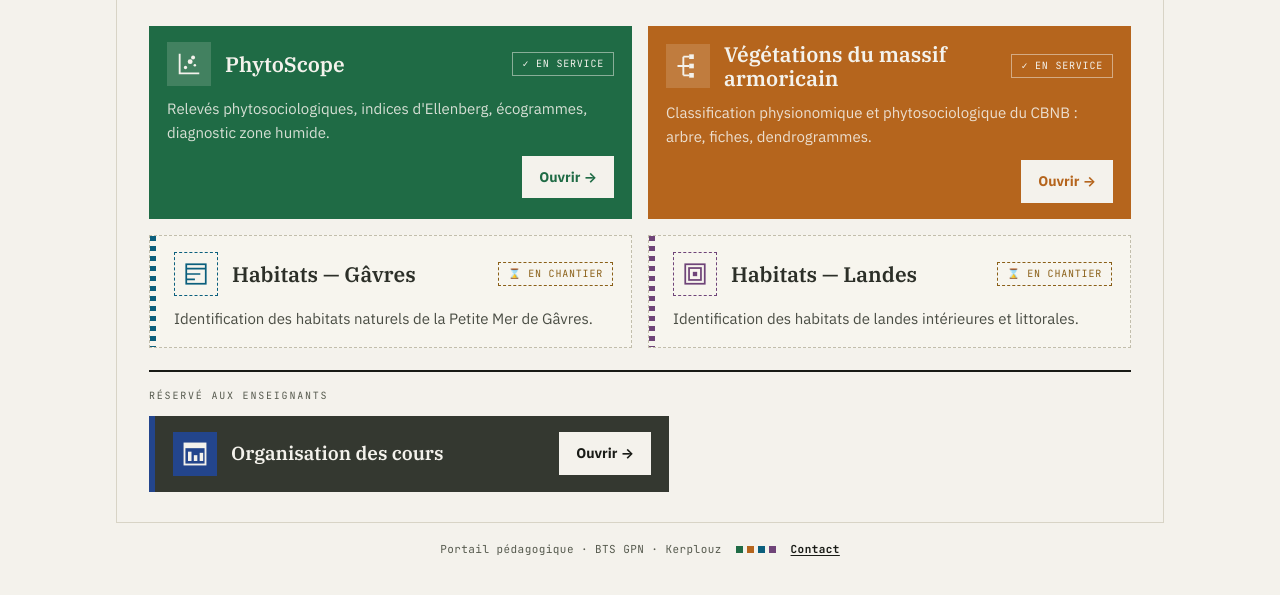
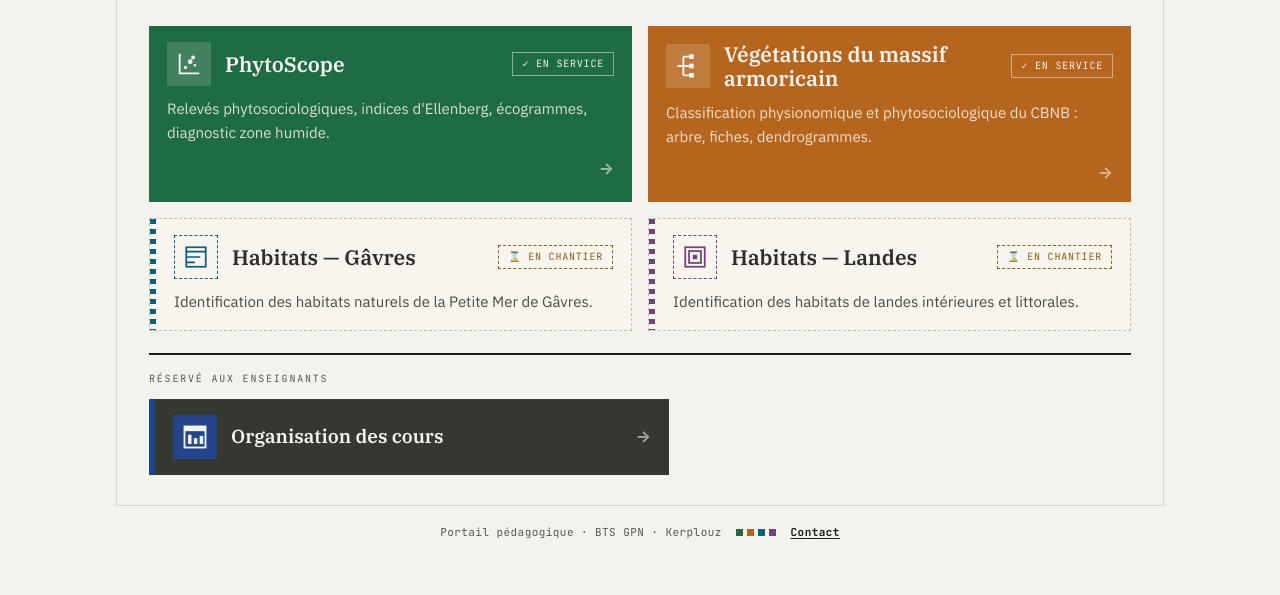
Before and after one commit to btsgpn-kerplouz/portail, a plain HTML site: page portail/index.html in a window 1280 px wide. Shown: the part 105-700 px from the top of the page. Drawn offline with Linux system fonts and the light colour scheme.

Commit message:
portail : retirer le bouton « Ouvrir » redondant des tuiles, ajouter un effet de survol
Les tuiles étant déjà entièrement cliquables, le bouton dupliquait l'information.
Remplacé par une flèche discrète + un effet de soulèvement (ombre, translation)
au survol/focus pour signaler la cliquabilité — écart assumé à DESIGN.md
(aucune ombre/translation), demandé explicitement pour ce portail.

Co-Authored-By: Claude Sonnet 5 <noreply@anthropic.com>

```diff
--- a/portail/index.html
+++ b/portail/index.html
@@ -86,7 +86,8 @@
     .tool-title{flex:1;min-width:0;font-family:var(--pt-serif);font-size:21px;font-weight:600;line-height:1.15}
     .tool-desc{margin:0;font-size:15px;line-height:1.6}
     .tool-foot{display:flex;justify-content:flex-end}
-    .tool-open{display:inline-block;font-family:var(--pt-sans);font-size:14px;font-weight:700;background:var(--pt-fond);padding:10px 17px}
+    .tool-arrow{display:inline-block;font-family:var(--pt-sans);font-size:16px;font-weight:700;opacity:.6;transition:opacity .15s ease,font-size .15s ease}
+    .tool:hover .tool-arrow,.tool:focus-visible .tool-arrow{opacity:1;font-size:20px}
     .tool-picto{width:44px;height:44px;flex:0 0 auto;display:grid;place-items:center}
     .tool-picto svg{width:28px;height:28px;display:block}
     .tool-status{font-family:var(--pt-mono);font-size:10px;letter-spacing:.08em;text-transform:uppercase;padding:3px 9px;white-space:nowrap}
@@ -98,9 +99,11 @@
     .tool--active .tool-picto{background:var(--pt-voile)}
     .tool--active .tool-picto svg{color:var(--pt-fond)}
     .tool--active .tool-status{color:var(--pt-fond);border:1px solid var(--pt-filet-clair)}
-    .tool--active .tool-open{color:var(--acc)}
-    .tool--active:hover{filter:brightness(.94)}
-    .tool--active:focus-visible{outline:2px solid var(--pt-fond);outline-offset:-4px}
+    .tool--active .tool-arrow{color:var(--pt-fond)}
+    /* Écart assumé à DESIGN.md (aucune ombre/translation) : demandé explicitement pour le portail. */
+    .tool--active{transition:transform .18s ease,box-shadow .18s ease,filter .15s ease}
+    .tool--active:hover{filter:brightness(.97);transform:translateY(-5px);box-shadow:0 12px 22px rgba(25,27,22,.28)}
+    .tool--active:focus-visible{outline:2px solid var(--pt-fond);outline-offset:-4px;transform:translateY(-5px);box-shadow:0 12px 22px rgba(25,27,22,.28)}
 
     /* Tuile « en chantier » (Gâvres, Landes) : claire, pointillée, non cliquable */
     .tool--wip{background:var(--pt-fond-chantier);border:1px dashed var(--pt-filet-chantier)}
@@ -120,9 +123,10 @@
     .tool--staff .tool-title{font-size:19px;color:var(--pt-fond)}
     .tool--staff .tool-picto{background:var(--pt-app-organisation)}
     .tool--staff .tool-picto svg{color:var(--pt-fond)}
-    .tool--staff .tool-open{color:var(--pt-encre)}
-    .tool--staff:hover{filter:brightness(1.12)}
-    .tool--staff:focus-visible{outline:2px solid var(--pt-fond);outline-offset:-4px}
+    .tool--staff .tool-arrow{color:var(--pt-fond)}
+    .tool--staff{transition:transform .18s ease,box-shadow .18s ease,filter .15s ease}
+    .tool--staff:hover{filter:brightness(1.15);transform:translateY(-4px);box-shadow:0 10px 18px rgba(25,27,22,.32)}
+    .tool--staff:focus-visible{outline:2px solid var(--pt-fond);outline-offset:-4px;transform:translateY(-4px);box-shadow:0 10px 18px rgba(25,27,22,.32)}
 
     /* Pied de page */
     .foot{max-width:1080px;margin:0 auto;padding:18px clamp(1rem,4vw,2rem) 26px;display:flex;flex-wrap:wrap;align-items:center;justify-content:center;gap:.5rem .9rem;font-family:var(--pt-mono);font-size:11px;letter-spacing:.04em;color:var(--pt-label)}
@@ -152,7 +156,7 @@
       .tool-inner{padding:14px 15px;gap:10px}
       .tool-title{font-size:19px}
       .tool-desc{font-size:14px;line-height:1.55}
-      .tool-open{font-size:15px;padding:12px 18px}
+      .tool-arrow{font-size:17px}
       .tool-picto{width:42px;height:42px}
       .tool-picto svg{width:27px;height:27px}
       .tool--active .tool-status{display:none}
@@ -169,7 +173,6 @@
       .staff-label{font-size:9px;letter-spacing:.16em}
       .staff-tools{max-width:none}
       .tool--staff .tool-title{font-size:17px}
-      .tool--staff .tool-open{padding:10px 15px}
     }
 
     @media (prefers-reduced-motion: reduce){*{transition:none !important}}
@@ -203,7 +206,7 @@
               </div>
               <p class="tool-desc only-desktop">Relevés phytosociologiques, indices d'Ellenberg, écogrammes, diagnostic zone humide.</p>
               <p class="tool-desc only-mobile">Relevés, indices d'Ellenberg, écogrammes.</p>
-              <div class="tool-foot"><span class="tool-open">Ouvrir →</span></div>
+              <div class="tool-foot"><span class="tool-arrow" aria-hidden="true">→</span></div>
             </div>
           </a>
 
@@ -217,7 +220,7 @@
               </div>
               <p class="tool-desc only-desktop">Classification physionomique et phytosociologique du CBNB : arbre, fiches, dendrogrammes.</p>
               <p class="tool-desc only-mobile">Classification du CBNB, hors ligne.</p>
-              <div class="tool-foot"><span class="tool-open">Ouvrir →</span></div>
+              <div class="tool-foot"><span class="tool-arrow" aria-hidden="true">→</span></div>
             </div>
           </a>
 
@@ -254,7 +257,7 @@
               <div class="tool-inner">
                 <span class="tool-picto"><svg viewBox="0 0 24 24" fill="none" stroke="currentColor" stroke-width="1.6" aria-hidden="true"><rect x="3" y="3" width="18" height="18"></rect><rect x="3" y="3" width="18" height="4" fill="currentColor" stroke="none"></rect><rect x="6" y="10" width="3" height="8" fill="currentColor" stroke="none"></rect><rect x="11" y="13" width="3" height="5" fill="currentColor" stroke="none"></rect><rect x="16" y="11" width="3" height="7" fill="currentColor" stroke="none"></rect></svg></span>
                 <span class="tool-title">Organisation des cours</span>
-                <span class="tool-open">Ouvrir →</span>
+                <span class="tool-arrow" aria-hidden="true">→</span>
               </div>
             </a>
           </div>
```
